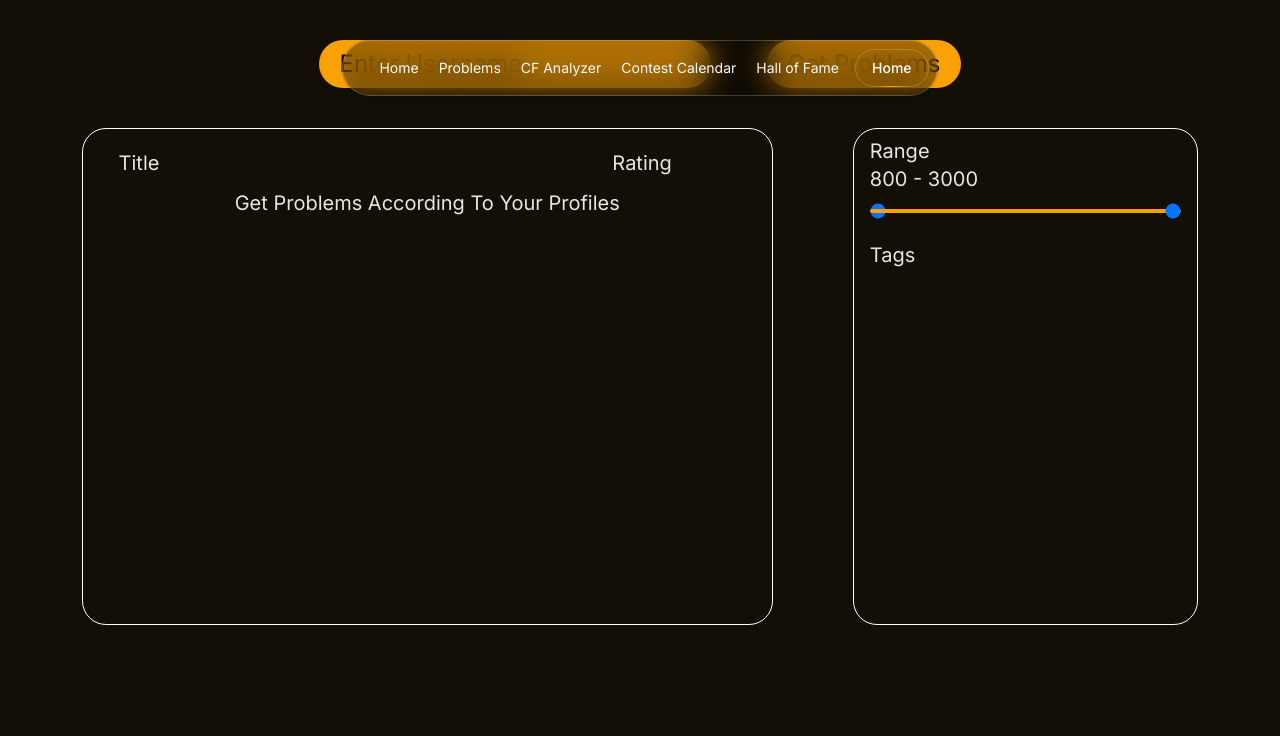
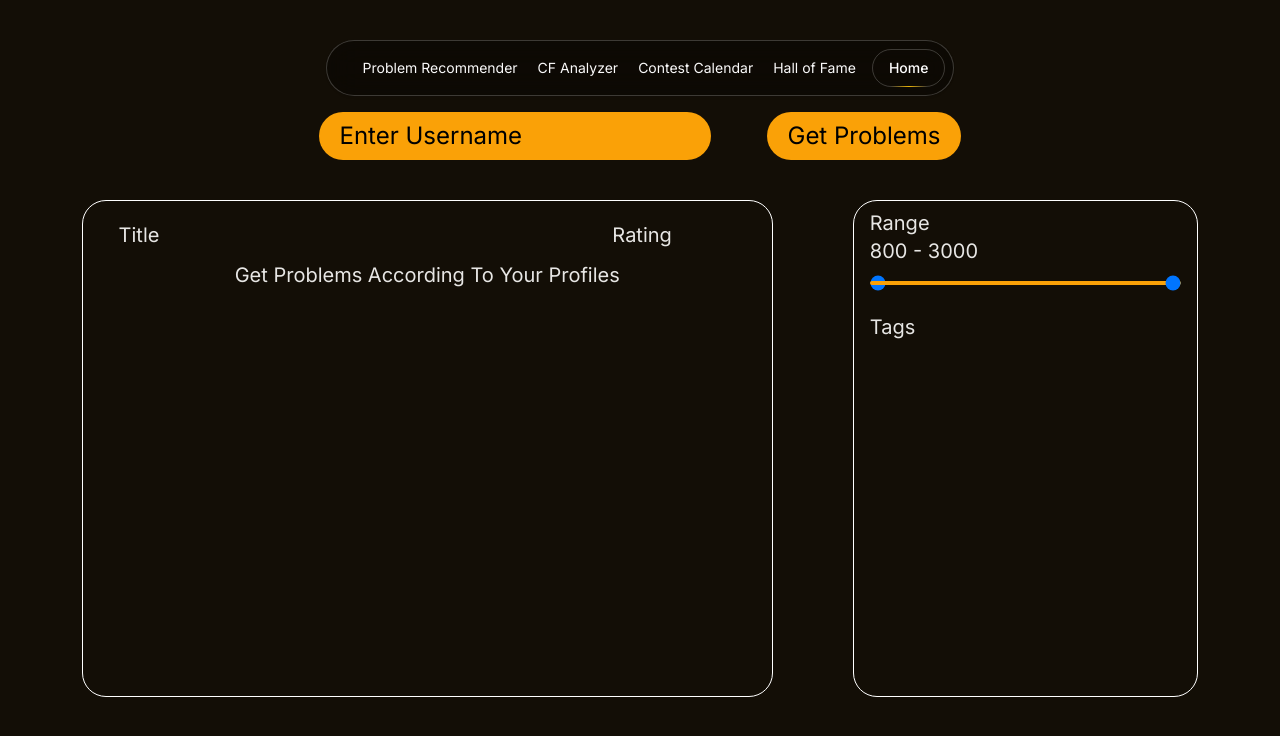
Before and after one commit to DJS-CodeStars/Website, a Next.js app in the folder frontend/: page /problems in a window 1280 px wide. Shown: the top 736 px of the page. Built offline with nearby package versions, Linux system fonts and the light colour scheme.

Commit message:
add navigation of problemRecommender

```diff
--- a/frontend/components/Navbar.jsx
+++ b/frontend/components/Navbar.jsx
@@ -6,8 +6,7 @@ import { Sheet, SheetTrigger, SheetContent } from "@/components/ui/sheet";
 import { Button } from "@/components/ui/button";
 
 const navItems = [
-  { name: "Home", link: "/", icon: <></> },
-  { name: "Problems", link: "/problems", icon: <></> },
+  { name: "Problem Recommender", link: "/problems", icon: <></> },
   { name: "CF Analyzer", link: "/", icon: <></> },
   { name: "Contest Calendar", link: "/", icon: <></> },
   { name: "Hall of Fame", link: "/", icon: <></> },
@@ -40,25 +39,8 @@ export function Navbar() {
             </div>
           </SheetContent>
         </Sheet>
-        <header>
-          {/* Desktop navigation */}
-          <nav className="hidden md:flex gap-4 text-sm font-medium">
-            {navItems.map((item) => (
-              <Link
-                key={item.name}
-                href={item.link}
-                className="inline-flex h-9 items-center justify-center rounded-md px-4 py-2 transition-colors hover:bg-accent hover:text-accent-foreground focus:bg-accent focus:text-accent-foreground focus:outline-none disabled:pointer-events-none disabled:opacity-50"
-                prefetch={false}
-              >
-                {item.name}
-              </Link>
-            ))}
-          </nav>
-        </header>
-
-        {/* <FloatingNav navItems={navItems} /> */}
       </div>
-    </div >
+    </div>
   );
 }
 
--- a/frontend/components/ProblemRecommender.jsx
+++ b/frontend/components/ProblemRecommender.jsx
@@ -50,7 +50,7 @@ const ProblemRecommender = () => {
         }
     }
     return (
-        <div className="main-container flex flex-col h-[80vh] w-[90vw] items-center justify-start mt-10">
+        <div className="main-container flex flex-col h-[80vh] w-[90vw] items-center justify-start mt-28">
             <div className="flex justify-center items-center flex-wrap">
                 <input className="bg-themeColor mb-3 lg:mb-0 mr-4 lg:mr-14 text-xl px-2 py-1 lg:px-5 lg:py-2 lg:text-2xl rounded-3xl text-black placeholder-black" name="username" onChange={handleChange} type="text" placeholder="Enter Username" />
                 <button className="bg-themeColor mb-3 lg:mb-0 text-black text-xl px-2 py-1 lg:px-5 lg:py-2 lg:text-2xl rounded-3xl" onClick={handleGetProblems} >Get Problems</button>
```
